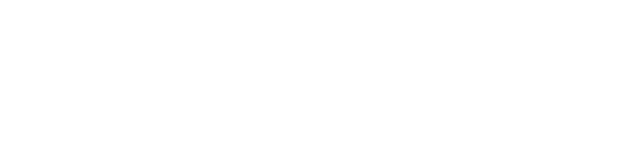
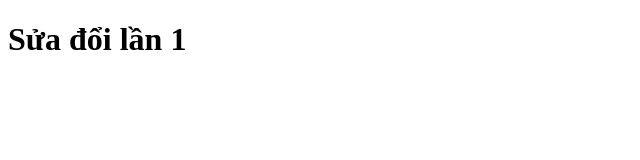
Before and after one commit to nguyenluong84/du-an-3, a plain HTML site: page index.html in a window 1280 px wide. Shown: the whole page, without its empty margins (0-640 px from the left). Drawn offline with Linux system fonts and the light colour scheme.

Commit message:
sua doi lan 1

```diff
--- a/index.html
+++ b/index.html
@@ -5,5 +5,7 @@
     <meta name="viewport" content="width=device-width, initial-scale=1.0" />
     <title>Du an 3</title>
   </head>
-  <body></body>
+  <body>
+    <h1>Sửa đổi lần 1</h1>
+  </body>
 </html>
```
